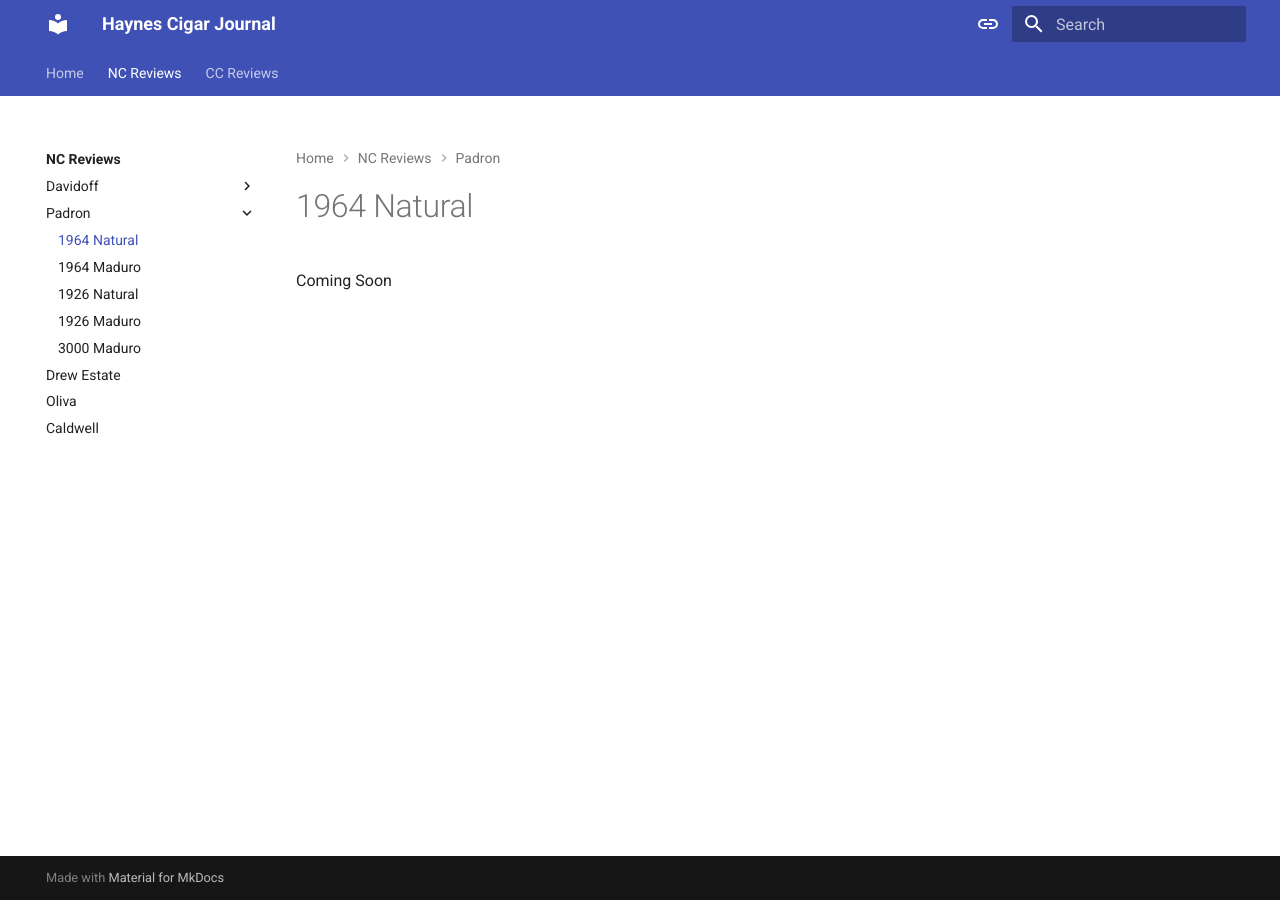
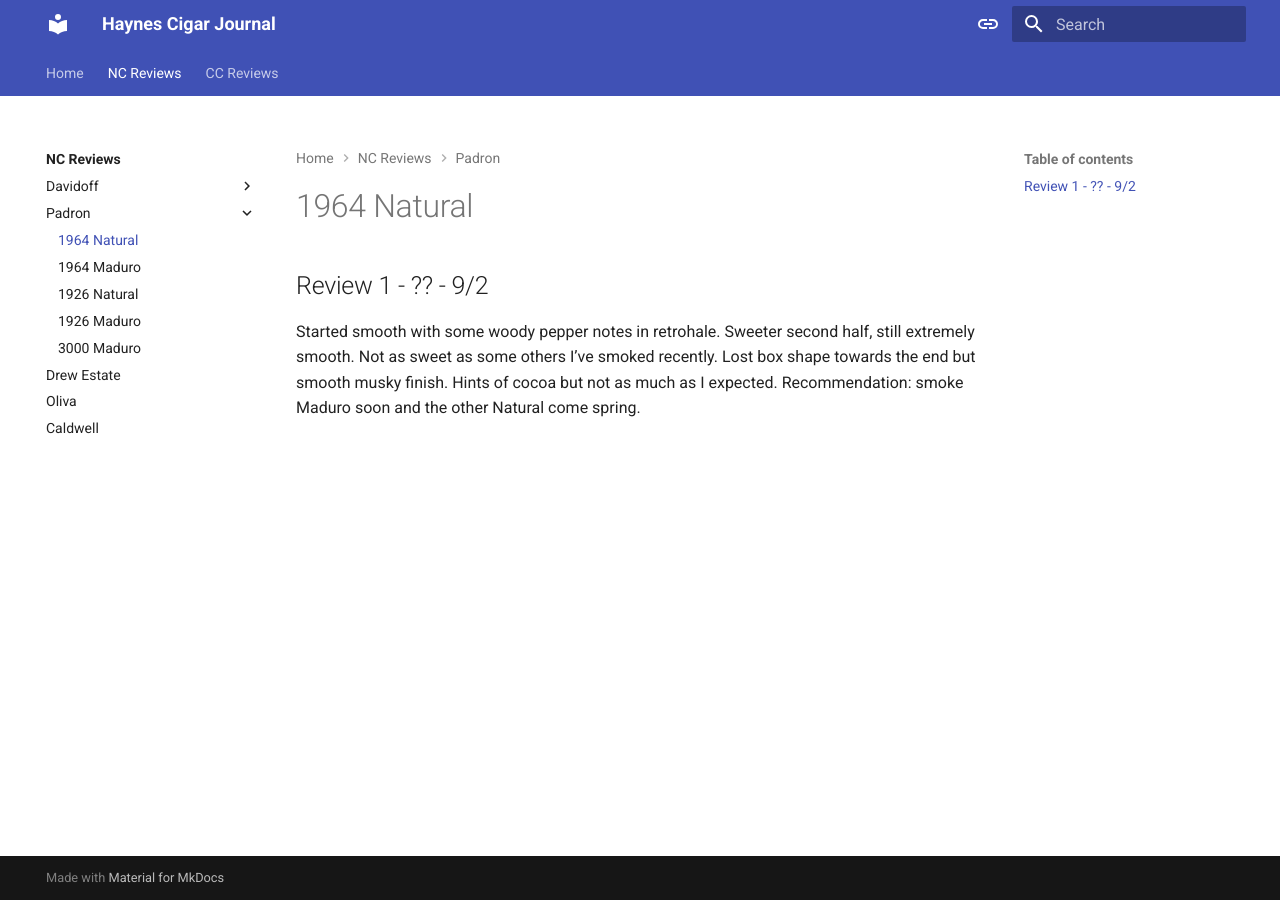
Before and after one commit to thaynes43/cigar-journal, an MkDocs documentation site: the page built from docs/nc-reviews/padron/1964-natural.md, in a window 1280 px wide. Built offline with MkDocs 1.6.1 and Material for MkDocs 9.7.7, drawn with Linux system fonts in a browser that asks for light colours.

Commit message:
Missed a padron file

```diff
--- a/docs/nc-reviews/padron/1964-natural.md
+++ b/docs/nc-reviews/padron/1964-natural.md
@@ -1,3 +1,5 @@
 # 1964 Natural
 
-Coming Soon
+## Review 1 - ?? - 9/2
+
+Started smooth with some woody pepper notes in retrohale. Sweeter second half, still extremely smooth. Not as sweet as some others I’ve smoked recently. Lost box shape towards the end but smooth musky finish. Hints of cocoa but not as much as I expected. Recommendation: smoke Maduro soon and the other Natural come spring.
```
